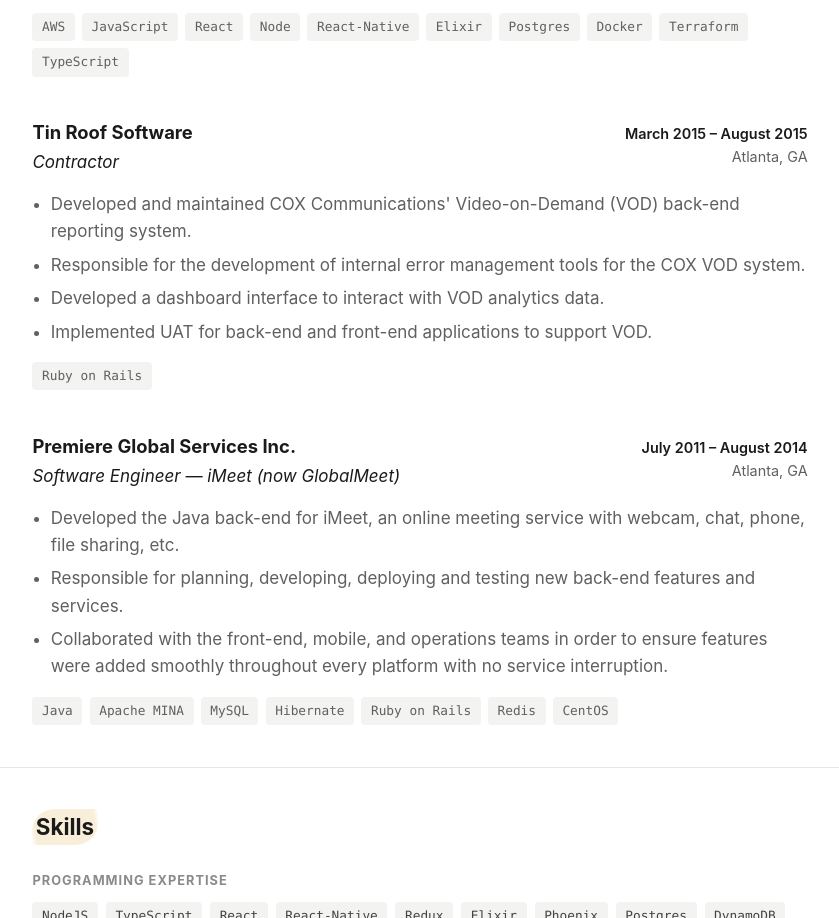
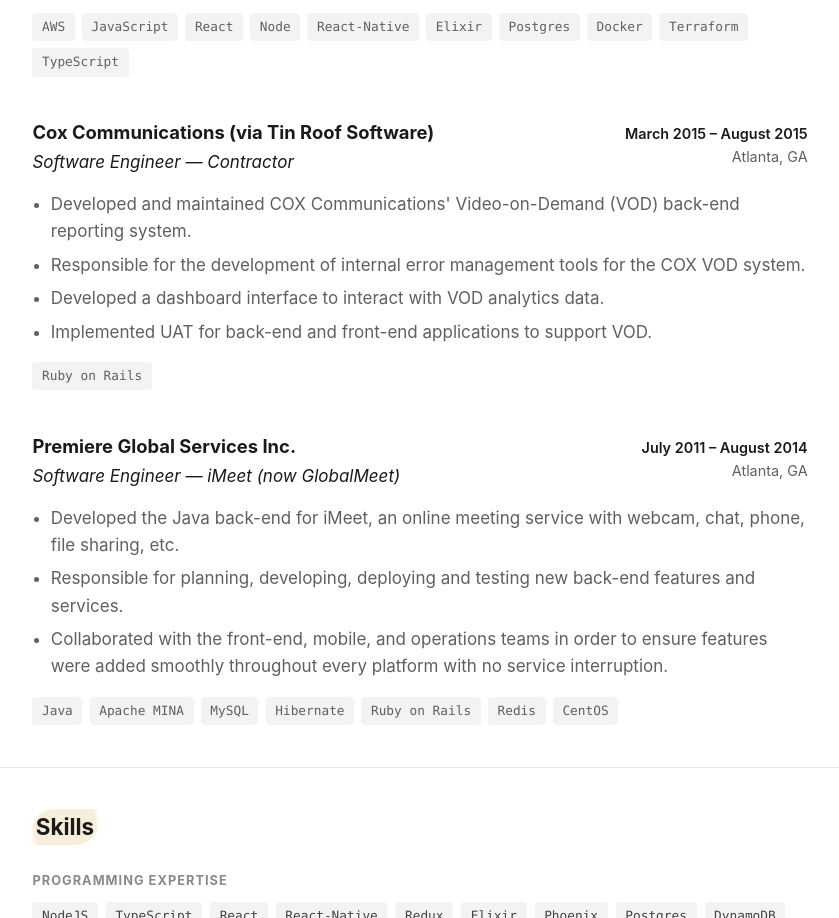
Before and after one commit to dreallday/andreifedianov.com, an Astro site: page / in a window 1280 px wide. Shown: the part 2505-3423 px from the top of the page, without its empty margins (220-1059 px from the left). Built offline with nearby package versions, Linux system fonts and the light colour scheme; Astro itself is replaced by a stand-in of ours.

Commit message:
Sync resume: Tin Roof entry becomes Cox Communications (via Tin Roof Software)

```diff
--- a/src/data/resume.js
+++ b/src/data/resume.js
@@ -106,9 +106,9 @@ export const experience = [
     ],
   },
   {
-    company: "Tin Roof Software",
+    company: "Cox Communications (via Tin Roof Software)",
     location: "Atlanta, GA",
-    role: "Contractor",
+    role: "Software Engineer — Contractor",
     start: "March 2015",
     end: "August 2015",
     highlights: [
```
